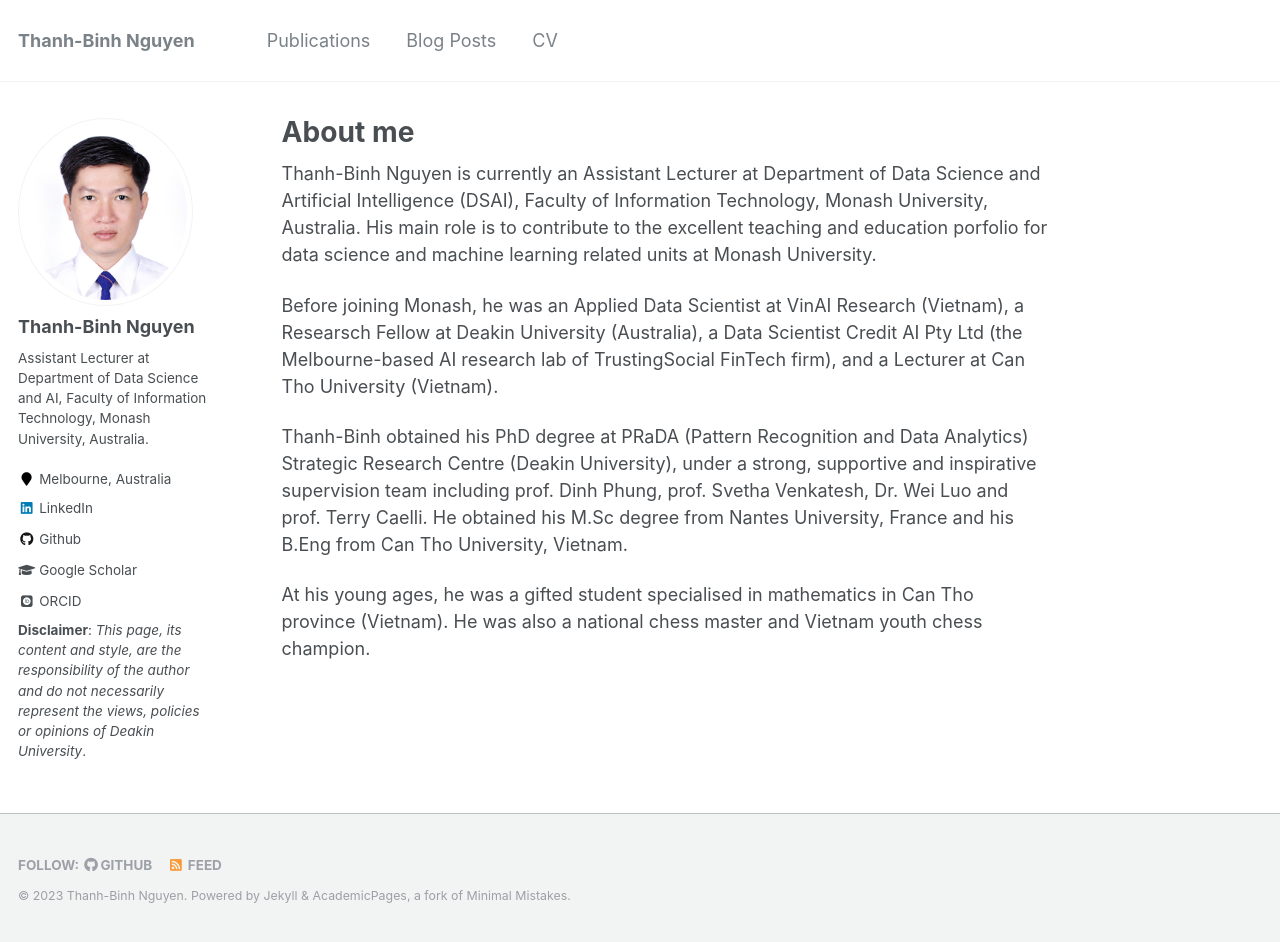
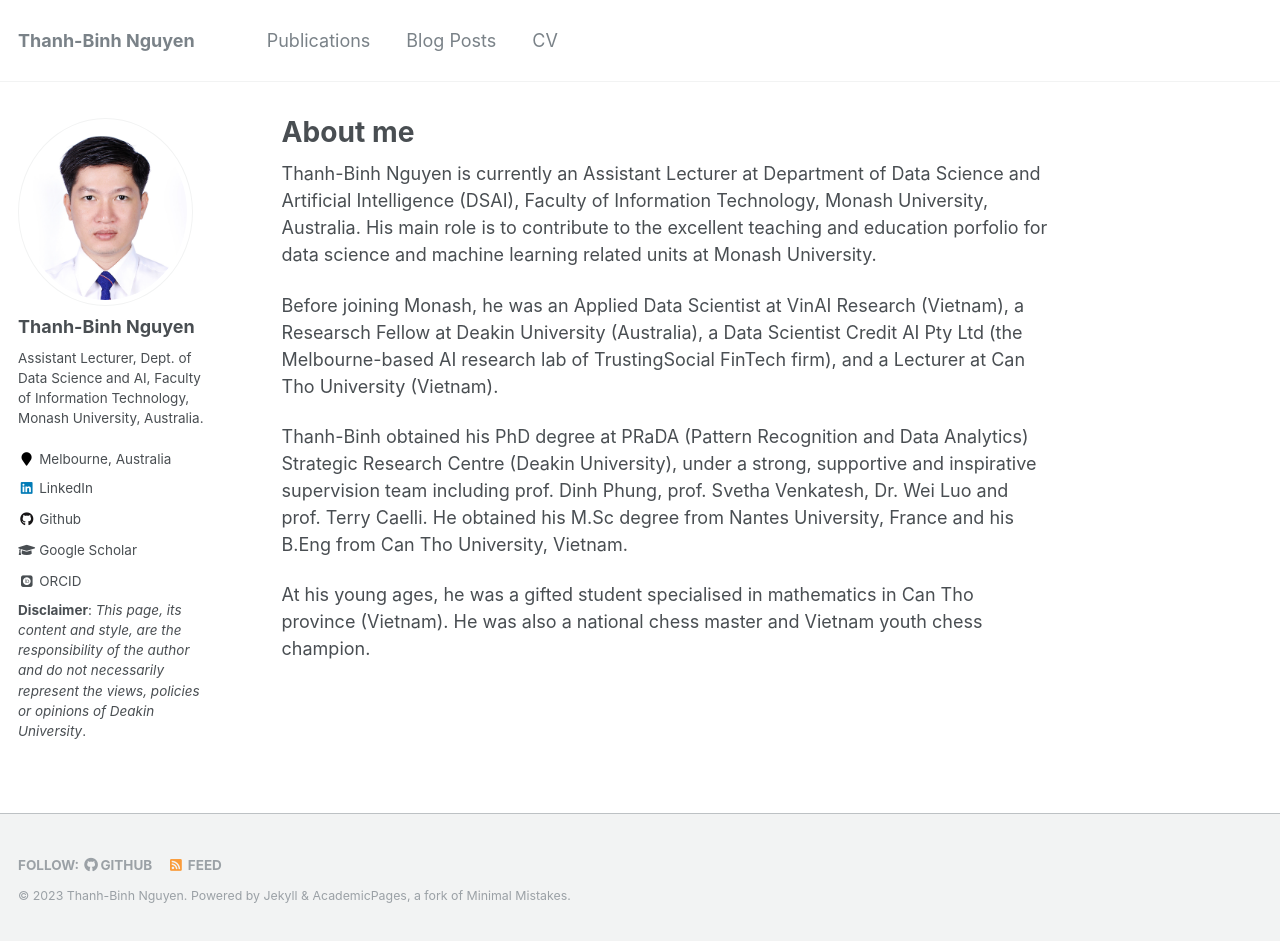
Before and after one commit to binh-ml/binh-ml.github.io, a Jekyll site: the page built from _pages/about.md, in a window 1280 px wide and 942 px high. Built offline with Jekyll 4.4.1, drawn with Linux system fonts in a browser that asks for light colours; some web fonts are replaced.

Commit message:
Update _config.yml

```diff
--- a/_config.yml
+++ b/_config.yml
@@ -82,7 +82,7 @@ analytics:
 author:
   name             : "Thanh-Binh Nguyen"
   avatar           : "profile.png"
-  bio              : "Assistant Lecturer at Department of Data Science and AI, Faculty of Information Technology, Monash University, Australia."
+  bio              : "Assistant Lecturer, Dept. of Data Science and AI, Faculty of Information Technology, Monash University, Australia."
   location         : "Melbourne, Australia"
   employer         :
   pubmed           :
```
